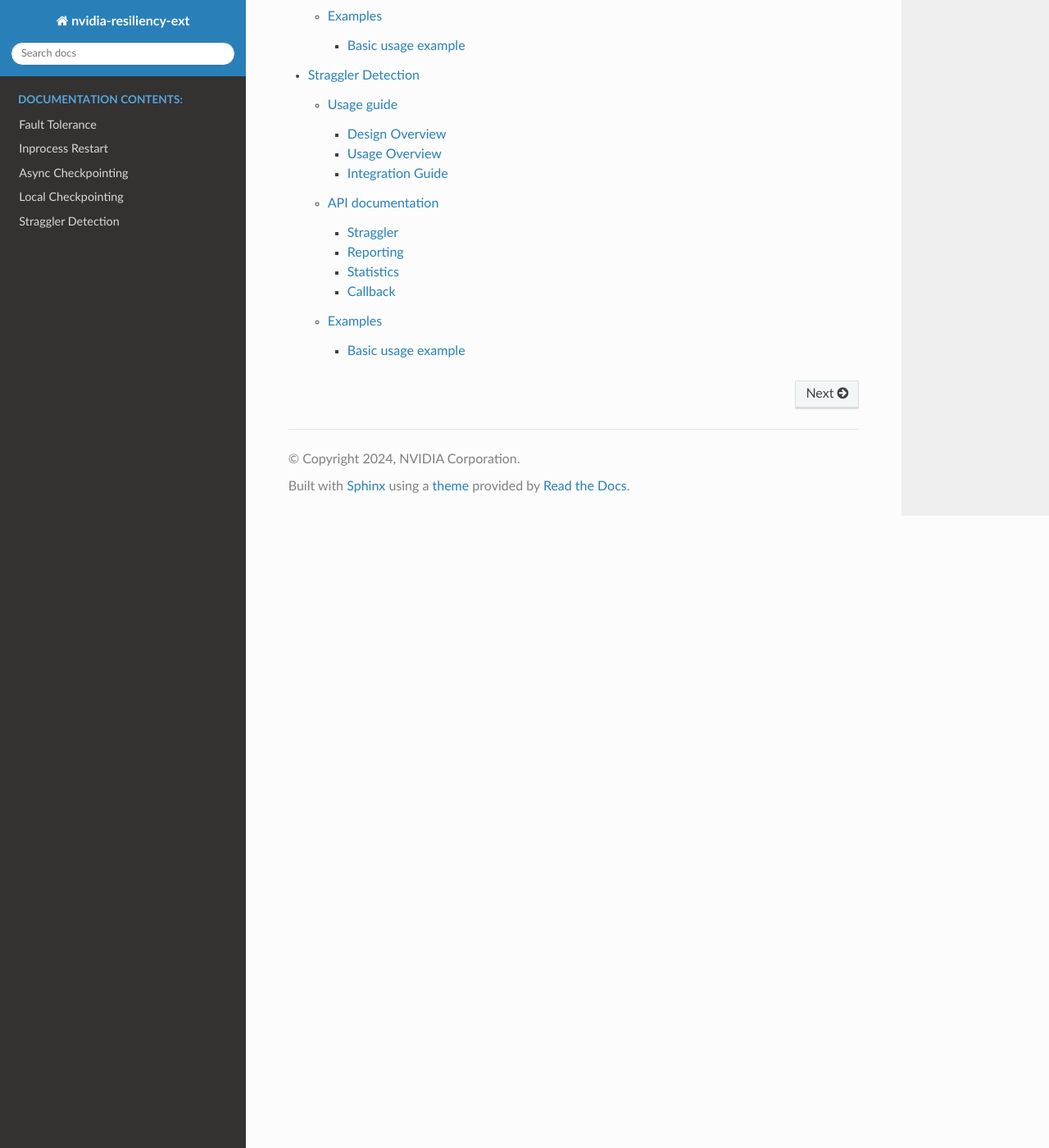
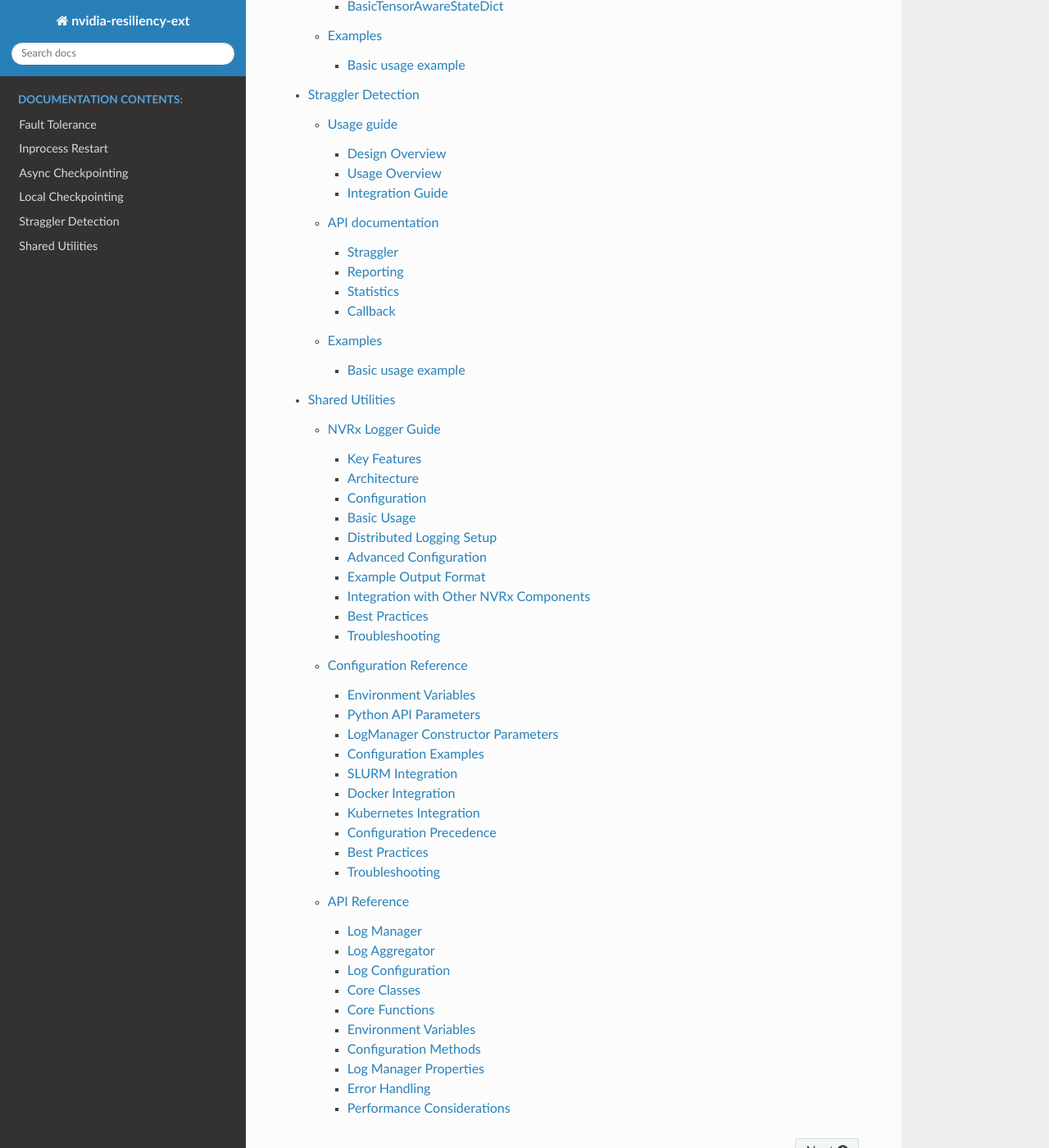
Before and after one commit to NVIDIA/nvidia-resiliency-ext, a Sphinx documentation site: the page built from docs/source/index.rst, in a window 1280 px wide and 1400 px high, scrolled down 2938 px. Shown: the whole window at 82% size. Built offline with Sphinx 7.4.7 and the Read the Docs theme 3.1.0, drawn with Linux system fonts in a browser that asks for light colours; some of the changed lines change nothing that is shown; some of the changed text lies outside the part shown.

Commit message:
Added docs for NVRx logger.

```diff
--- a/docs/source/index.rst
+++ b/docs/source/index.rst
@@ -15,6 +15,7 @@
 * `Async checkpointing <https://github.com/NVIDIA/nvidia-resiliency-ext/blob/main/docs/source/checkpointing/async/index.rst>`_
 * `Local checkpointing <https://github.com/NVIDIA/nvidia-resiliency-ext/blob/main/docs/source/checkpointing/local/index.rst>`_
 * `Straggler (slower ranks) detection <https://github.com/NVIDIA/nvidia-resiliency-ext/blob/main/docs/source/straggler_det/index.rst>`_
+* `Shared utilities and distributed logging <https://github.com/NVIDIA/nvidia-resiliency-ext/blob/main/docs/source/shared_utils/index.rst>`_
 
 .. toctree::
    :maxdepth: 3
@@ -25,3 +26,4 @@
    checkpointing/async/index
    checkpointing/local/index
    straggler_det/index
+   shared_utils/index
--- /dev/null
+++ b/docs/source/shared_utils/api.rst
@@ -0,0 +1,167 @@
+API Reference
+============
+
+This section provides detailed API documentation for the NVRx Shared Utilities, focusing on the logging system.
+
+Log Manager
+----------
+
+.. automodule:: nvidia_resiliency_ext.shared_utils.log_manager
+   :members:
+   :undoc-members:
+   :show-inheritance:
+
+Log Aggregator
+--------------
+
+.. automodule:: nvidia_resiliency_ext.shared_utils.log_aggregator
+   :members:
+   :undoc-members:
+   :show-inheritance:
+
+Log Configuration
+----------------
+
+.. automodule:: nvidia_resiliency_ext.shared_utils.log_config
+   :members:
+   :undoc-members:
+   :show-inheritance:
+
+Core Classes
+-----------
+
+LogManager
+~~~~~~~~~~
+
+.. autoclass:: nvidia_resiliency_ext.shared_utils.log_manager.LogManager
+   :members:
+   :undoc-members:
+   :show-inheritance:
+
+   .. automethod:: __init__
+
+LogConfig
+~~~~~~~~~
+
+.. autoclass:: nvidia_resiliency_ext.shared_utils.log_manager.LogConfig
+   :members:
+   :undoc-members:
+   :show-inheritance:
+
+NodeLogAggregator
+~~~~~~~~~~~~~~~~
+
+.. autoclass:: nvidia_resiliency_ext.shared_utils.log_aggregator.NodeLogAggregator
+   :members:
+   :undoc-members:
+   :show-inheritance:
+
+   .. automethod:: __init__
+
+Core Functions
+-------------
+
+setup_logger
+~~~~~~~~~~~
+
+.. autofunction:: nvidia_resiliency_ext.shared_utils.log_manager.setup_logger
+
+Environment Variables
+--------------------
+
+.. list-table:: Environment Variables Reference
+   :widths: 25 15 60
+   :header-rows: 1
+
+   * - Variable Name
+     - Type
+     - Description
+   * - ``NVRX_NODE_LOCAL_TMPDIR``
+     - string
+     - Directory path for temporary log files. When set, enables distributed logging mode.
+   * - ``NVRX_LOG_DEBUG``
+     - string
+     - Set to "1", "true", "yes", or "on" to enable DEBUG level logging. Default: INFO level.
+   * - ``NVRX_LOG_TO_STDOUT``
+     - string
+     - Set to "1" to log to stdout instead of stderr. Default: stderr.
+   * - ``NVRX_LOG_MAX_FILE_SIZE_KB``
+     - integer
+     - Maximum size of temporary message files in KB before rotation. Default: 10.
+   * - ``NVRX_LOG_MAX_LOG_FILES``
+     - integer
+     - Maximum number of log files to keep per rank. Default: 4.
+
+Configuration Methods
+--------------------
+
+.. list-table:: LogConfig Class Methods
+   :widths: 30 70
+   :header-rows: 1
+
+   * - Method
+     - Description
+   * - ``get_node_local_tmp_dir()``
+     - Returns the configured temporary directory path or None if not set
+   * - ``get_log_level()``
+     - Returns the configured log level (DEBUG, INFO, WARNING, ERROR, CRITICAL)
+   * - ``get_log_file()``
+     - Returns the configured log file name
+   * - ``get_max_file_size()``
+     - Returns the maximum file size in bytes for log rotation
+   * - ``get_max_log_files()``
+     - Returns the maximum number of log files to keep
+   * - ``get_log_to_stdout_cfg()``
+     - Returns whether logging should go to stdout instead of stderr
+   * - ``get_process_name()``
+     - Returns the process name for log identification
+   * - ``get_workload_rank()``
+     - Returns the workload rank from RANK environment variable
+   * - ``get_workload_local_rank()``
+     - Returns the workload local rank from LOCAL_RANK environment variable
+   * - ``get_infra_rank()``
+     - Returns the infrastructure rank from SLURM_PROCID environment variable
+   * - ``get_infra_local_rank()``
+     - Returns the infrastructure local rank from SLURM_LOCALID environment variable
+   * - ``get_node_id()``
+     - Returns the node identifier for log formatting
+
+Log Manager Properties
+---------------------
+
+.. list-table:: LogManager Properties
+   :widths: 30 70
+   :header-rows: 1
+
+   * - Property
+     - Description
+   * - ``distributed_logging_enabled``
+     - Boolean indicating whether distributed logging is enabled
+   * - ``workload_rank``
+     - Integer representing the workload rank
+   * - ``workload_local_rank``
+     - Integer representing the workload local rank
+   * - ``infra_rank``
+     - Integer representing the infrastructure rank
+   * - ``infra_local_rank``
+     - Integer representing the infrastructure local rank
+   * - ``logger``
+     - The configured Python logging.Logger instance
+
+Error Handling
+-------------
+
+The logging system handles various error conditions gracefully:
+
+- **Missing Environment Variables**: Uses sensible defaults when environment variables are not set
+- **Permission Errors**: Logs warnings when unable to write to specified directories
+- **Rank Detection Failures**: Continues operation with available rank information
+- **File System Issues**: Automatically handles log rotation and cleanup failures
+
+Performance Considerations
+------------------------
+
+- **File Rotation**: Automatic rotation prevents temporary directories from growing indefinitely
+- **Memory Usage**: Minimal memory footprint with efficient file-based message passing
+- **Network Impact**: Distributed logging reduces network traffic by aggregating logs locally
+- **I/O Optimization**: Buffered writing and efficient file handling for high-throughput scenarios
--- /dev/null
+++ b/docs/source/shared_utils/config_reference.rst
@@ -0,0 +1,238 @@
+Configuration Reference
+======================
+
+This is a quick reference for all NVRx Logger configuration options.
+
+Environment Variables
+--------------------
+
+.. list-table:: Complete Environment Variables Reference
+   :widths: 25 15 20 40
+   :header-rows: 1
+
+   * - Variable
+     - Type
+     - Default
+     - Description
+   * - ``NVRX_NODE_LOCAL_TMPDIR``
+     - string
+     - None
+     - Directory for temporary log files. When set, enables distributed logging mode.
+   * - ``NVRX_LOG_DEBUG``
+     - string
+     - INFO
+     - Set to "1", "true", "yes", or "on" to enable DEBUG level logging.
+   * - ``NVRX_LOG_TO_STDOUT``
+     - string
+     - stderr
+     - Set to "1" to log to stdout instead of stderr.
+   * - ``NVRX_LOG_MAX_FILE_SIZE_KB``
+     - integer
+     - 10
+     - Maximum size of temporary message files in KB before rotation.
+   * - ``NVRX_LOG_MAX_LOG_FILES``
+     - integer
+     - 4
+     - Maximum number of log files to keep per rank.
+
+Python API Parameters
+--------------------
+
+.. list-table:: setup_logger Function Parameters
+   :widths: 30 15 20 35
+   :header-rows: 1
+
+   * - Parameter
+     - Type
+     - Default
+     - Description
+   * - ``node_local_tmp_dir``
+     - string
+     - None
+     - Custom temporary directory path. Overrides NVRX_NODE_LOCAL_TMPDIR.
+   * - ``force_reset``
+     - boolean
+     - False
+     - Force reconfiguration even if logger is already configured.
+   * - ``node_local_tmp_prefix``
+     - string
+     - None
+     - Custom prefix for log files in distributed mode.
+
+LogManager Constructor Parameters
+-------------------------------
+
+.. list-table:: LogManager Class Parameters
+   :widths: 30 15 20 35
+   :header-rows: 1
+
+   * - Parameter
+     - Type
+     - Default
+     - Description
+   * - ``node_local_tmp_dir``
+     - string
+     - None
+     - Directory path for temporary log files.
+   * - ``node_local_tmp_prefix``
+     - string
+     - None
+     - Prefix for log files in distributed mode.
+
+Configuration Examples
+---------------------
+
+Basic Configuration
+~~~~~~~~~~~~~~~~~~
+
+.. code-block:: bash
+
+    # Enable distributed logging
+    export NVRX_NODE_LOCAL_TMPDIR=/tmp/nvrx_logs
+
+    # Enable debug logging
+    export NVRX_LOG_DEBUG=1
+
+Advanced Configuration
+~~~~~~~~~~~~~~~~~~~~~
+
+.. code-block:: bash
+
+    # Complete configuration
+    export NVRX_NODE_LOCAL_TMPDIR=/tmp/nvrx_logs
+    export NVRX_LOG_DEBUG=1
+    export NVRX_LOG_TO_STDOUT=1
+    export NVRX_LOG_MAX_FILE_SIZE_KB=100
+    export NVRX_LOG_MAX_LOG_FILES=10
+
+Python Configuration
+~~~~~~~~~~~~~~~~~~~
+
+.. code-block:: python
+
+    from nvidia_resiliency_ext.shared_utils.log_manager import setup_logger
+
+    # Custom configuration
+    logger = setup_logger(
+        node_local_tmp_dir="/custom/logs",
+        node_local_tmp_prefix="mytraining",
+        force_reset=True
+    )
+
+SLURM Integration
+----------------
+
+.. code-block:: bash
+
+    #!/bin/bash
+    #SBATCH --job-name=nvrx_training
+    #SBATCH --nodes=4
+    #SBATCH --ntasks-per-node=8
+
+    # NVRx Logger Configuration
+    export NVRX_NODE_LOCAL_TMPDIR=/tmp/nvrx_logs_${SLURM_JOB_ID}
+    export NVRX_LOG_DEBUG=1
+    export NVRX_LOG_MAX_FILE_SIZE_KB=100
+
+    # Launch training
+    srun python training_script.py
+
+Docker Integration
+-----------------
+
+.. code-block:: dockerfile
+
+    # Dockerfile
+    FROM nvcr.io/nvidia/pytorch:24.01-py3
+
+    # Install NVRx
+    RUN pip install nvidia-resiliency-ext
+
+    # Set default logging configuration
+    ENV NVRX_NODE_LOCAL_TMPDIR=/tmp/nvrx_logs
+    ENV NVRX_LOG_DEBUG=1
+
+Kubernetes Integration
+---------------------
+
+.. code-block:: yaml
+
+    # kubernetes-deployment.yaml
+    apiVersion: apps/v1
+    kind: Deployment
+    metadata:
+      name: nvrx-training
+    spec:
+      template:
+        spec:
+          containers:
+          - name: training
+            image: nvrx-training:latest
+            env:
+            - name: NVRX_NODE_LOCAL_TMPDIR
+              value: "/tmp/nvrx_logs"
+            - name: NVRX_LOG_DEBUG
+              value: "1"
+
+Configuration Precedence
+-----------------------
+
+1. **Python API parameters** (highest priority)
+2. **Environment variables**
+3. **Default values** (lowest priority)
+
+Example:
+- If you set `NVRX_NODE_LOCAL_TMPDIR=/tmp/env_logs` in environment
+- And call `setup_logger(node_local_tmp_dir="/tmp/api_logs")`
+- The API parameter `/tmp/api_logs` will be used
+
+Best Practices
+--------------
+
+✅ **Do:**
+- Set `NVRX_NODE_LOCAL_TMPDIR` for distributed training
+- Use job-specific directories (e.g., `/tmp/nvrx_logs_${SLURM_JOB_ID}`)
+- Enable debug logging during development
+- Use appropriate file size limits for your workload
+
+❌ **Don't:**
+- Use system-critical directories (e.g., `/var/log`)
+- Set extremely large file size limits
+- Keep too many log files (can fill disk)
+- Mix different logging configurations in the same job
+
+Troubleshooting
+---------------
+
+**Common Issues:**
+
+.. list-table:: Troubleshooting Guide
+   :widths: 30 70
+   :header-rows: 1
+
+   * - Issue
+     - Solution
+   * - Logs not appearing
+     - Check `NVRX_NODE_LOCAL_TMPDIR` is set and writable
+   * - Permission denied
+     - Ensure directory has proper write permissions
+   * - Disk space issues
+     - Reduce `NVRX_LOG_MAX_FILE_SIZE_KB` or `NVRX_LOG_MAX_LOG_FILES`
+   * - Missing rank info
+     - Verify RANK and LOCAL_RANK environment variables are set
+   * - Performance issues
+     - Monitor temporary directory size and adjust limits
+
+**Debug Mode:**
+Enable debug logging to see detailed configuration information:
+
+.. code-block:: bash
+
+    export NVRX_LOG_DEBUG=1
+    python your_script.py
+
+This will show:
+- Current configuration values
+- Directory creation status
+- Rank detection results
+- Log handler setup details
--- /dev/null
+++ b/docs/source/shared_utils/index.rst
@@ -0,0 +1,18 @@
+Shared Utilities
+===============
+
+The Shared Utilities package provides essential infrastructure components for NVRx, including:
+
+* **NVRx Logger**: A distributed logging system designed for multi-node, multi-rank training workloads
+* **Log Aggregation**: Automatic collection and aggregation of logs from distributed processes
+* **Environment-driven Configuration**: Flexible logging configuration through environment variables
+
+The Shared Utilities are included in the ``nvidia_resiliency_ext.shared_utils`` package.
+
+.. toctree::
+   :maxdepth: 2
+   :caption: Contents:
+
+   logger_guide
+   config_reference
+   api
--- /dev/null
+++ b/docs/source/shared_utils/logger_guide.rst
@@ -0,0 +1,164 @@
+NVRx Logger Guide
+=================
+
+The NVRx Logger is a sophisticated distributed logging system designed specifically for multi-node, multi-rank training workloads. It provides intelligent log aggregation, rank-aware formatting, and automatic adaptation between distributed and regular logging modes.
+
+Key Features
+-----------
+
+* **Distributed Logging**: When enabled, each node logs independently to avoid overwhelming centralized logging systems
+* **Automatic Aggregation**: Local rank 0 acts as the node aggregator, collecting logs from all ranks on the same node
+* **Environment-driven Behavior**: Automatically adapts between distributed and regular logging based on configuration
+* **Fork-safe Design**: All ranks use file-based message passing to ensure child processes can log even when they don't inherit the aggregator thread
+* **Dynamic Rank Detection**: Automatically reads rank information from environment variables (RANK, LOCAL_RANK, SLURM_PROCID, SLURM_LOCALID)
+
+Architecture
+-----------
+
+The logger operates in two modes:
+
+**Regular Mode** (default)
+    Logs go directly to stderr/stdout. This is the standard Python logging behavior.
+
+**Distributed Mode** (when ``NVRX_NODE_LOCAL_TMPDIR`` is set)
+    Each rank writes logs to temporary files in the specified directory. Local rank 0 aggregates these logs and writes them to a per-node log file.
+
+Configuration
+------------
+
+The logger is configured through environment variables:
+
+.. list-table:: Environment Variables
+   :widths: 30 70
+   :header-rows: 1
+
+   * - Variable
+     - Description
+   * - ``NVRX_NODE_LOCAL_TMPDIR``
+     - Directory for temporary log files. When set, enables distributed logging with aggregation.
+   * - ``NVRX_LOG_DEBUG``
+     - Set to "1", "true", "yes", or "on" to enable DEBUG level logging (default: INFO)
+   * - ``NVRX_LOG_TO_STDOUT``
+     - Set to "1" to log to stdout instead of stderr
+   * - ``NVRX_LOG_MAX_FILE_SIZE_KB``
+     - Maximum size of temporary message files in KB before rotation (default: 10)
+   * - ``NVRX_LOG_MAX_LOG_FILES``
+     - Maximum number of log files to keep per rank (default: 4)
+
+Basic Usage
+----------
+
+Setup the logger at the start of your program:
+
+.. code-block:: python
+
+    from nvidia_resiliency_ext.shared_utils.log_manager import setup_logger
+
+    # Basic setup
+    logger = setup_logger()
+
+    # With custom temporary directory
+    logger = setup_logger(node_local_tmp_dir="/tmp/my_logs")
+
+    # With custom prefix for distributed logging
+    logger = setup_logger(node_local_tmp_prefix="mytraining")
+
+Use the logger throughout your code:
+
+.. code-block:: python
+
+    import logging
+
+    # Get the configured logger
+    logger = logging.getLogger("nvrx")
+
+    # Log messages
+    logger.info("Training started")
+    logger.warning("GPU memory usage high")
+    logger.error("Rank 0 failed")
+
+Distributed Logging Setup
+------------------------
+
+For distributed training workloads, set the environment variable:
+
+.. code-block:: bash
+
+    export NVRX_NODE_LOCAL_TMPDIR=/tmp/nvrx_logs
+
+Or in your SLURM script:
+
+.. code-block:: bash
+
+    #!/bin/bash
+    export NVRX_NODE_LOCAL_TMPDIR=/tmp/nvrx_logs
+
+    srun python your_training_script.py
+
+The logger will automatically:
+1. Create temporary log files for each rank
+2. Aggregate logs from all ranks on each node
+3. Write aggregated logs to a per-node log file
+4. Handle log rotation and cleanup
+
+Advanced Configuration
+---------------------
+
+Force logger reconfiguration (useful for subprocesses):
+
+.. code-block:: python
+
+    # Force fresh logger setup
+    logger = setup_logger(force_reset=True)
+
+Custom log formatting is automatically applied, including:
+- Timestamp
+- Log level
+- Node ID
+- Workload rank and local rank
+- Infrastructure rank and local rank
+- Source file and line number
+
+Example Output Format
+--------------------
+
+.. code-block:: text
+
+    2024-01-15 10:30:45,123 [INFO] [node001] [workload:0(0) infra:0(0)] training.py:45 Training started
+    2024-01-15 10:30:46,456 [WARNING] [node001] [workload:0(0) infra:0(0)] training.py:67 GPU memory usage high
+    2024-01-15 10:30:47,789 [ERROR] [node001] [workload:0(0) infra:0(0)] training.py:89 Rank 0 failed
+
+Integration with Other NVRx Components
+------------------------------------
+
+The logger is automatically used by other NVRx components:
+
+- **Fault Tolerance**: Automatic logging of restart events and health checks
+- **In-Process Restart**: Logging of restart boundaries and process state
+- **Checkpointing**: Logging of checkpoint operations and progress
+- **Straggler Detection**: Logging of performance metrics and detection events
+
+Best Practices
+-------------
+
+1. **Setup Once**: Call ``setup_logger()`` once at the start of your main program
+2. **Use Standard Logger**: Access the logger via ``logging.getLogger("nvrx")`` in other modules
+3. **Environment Configuration**: Use environment variables for configuration rather than hardcoding
+4. **Subprocess Handling**: Use ``force_reset=True`` when setting up logging in subprocesses
+5. **Directory Permissions**: Ensure the temporary directory has proper write permissions for all ranks
+
+Troubleshooting
+--------------
+
+**Logs not appearing in distributed mode:**
+- Check that ``NVRX_NODE_LOCAL_TMPDIR`` is set
+- Verify directory permissions
+- Check that local rank 0 is running the aggregator
+
+**Missing rank information:**
+- Ensure environment variables (RANK, LOCAL_RANK) are set
+- Check that the logger is configured before rank information is needed
+
+**Performance issues:**
+- Monitor temporary directory size
+- Adjust ``NVRX_LOG_MAX_FILE_SIZE_KB`` and ``NVRX_LOG_MAX_LOG_FILES`` as needed
```
